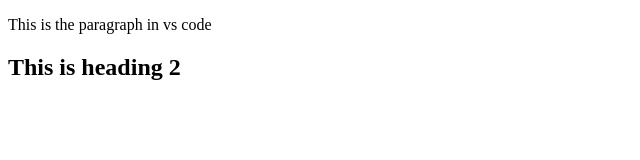
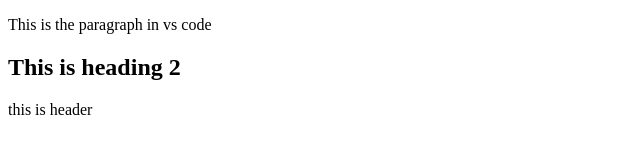
Before and after one commit to monsoondeepak/main, a plain HTML site: page index.html in a window 1280 px wide. Shown: the whole page, without its empty margins (0-640 px from the left). Drawn offline with Linux system fonts and the light colour scheme.

Commit message:
hello div is added

```diff
--- a/index.html
+++ b/index.html
@@ -10,5 +10,8 @@
     <div class="contai">
         <h2>This is heading 2</h2>
     </div>
+    <div class="hello">
+        <header>this is header</header>
+    </div>
 </body>
 </html>
```
